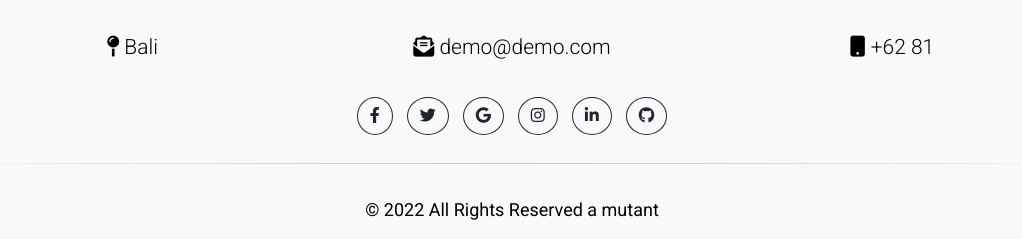
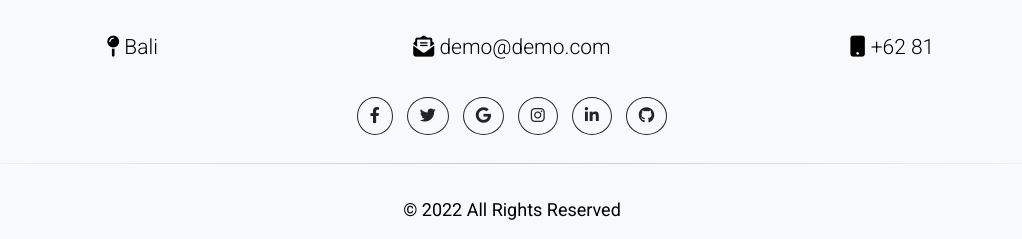
Before and after one commit to aprototype33/aprototype33.github.io, a plain HTML site: page index.html in a window 1280 px wide. Shown: the part 3297-3536 px from the top of the page, without its empty margins (128-1150 px from the left). Drawn offline with nearby package versions, Linux system fonts and the light colour scheme; a web font is replaced by a local one.

Commit message:
Update index.html

```diff
--- a/index.html
+++ b/index.html
@@ -1449,7 +1449,7 @@
   <!-- Copyright -->
   <div class="bg-light text-center p-3" style="background-color: rgba(0, 0, 0, 0.3); font-size: 18px;">
     © 2022 All Rights Reserved
-    <a class="copyright" style="text-decoration: none;" href="yudi.html">a mutant</a>
+    <a class="copyright" style="text-decoration: none;" href=""></a>
   </div>
   <!-- Copyright -->
 </footer>
```
